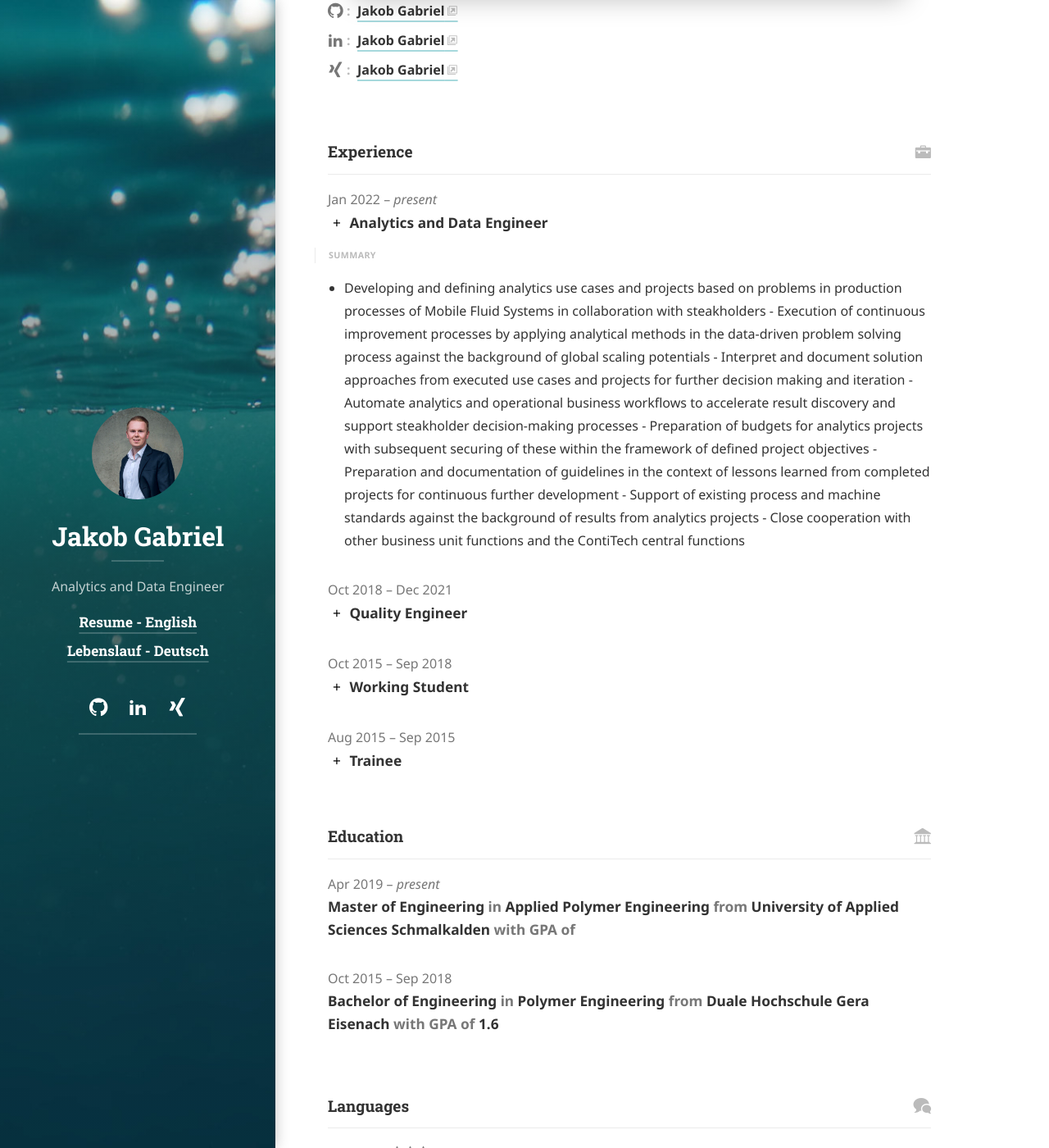
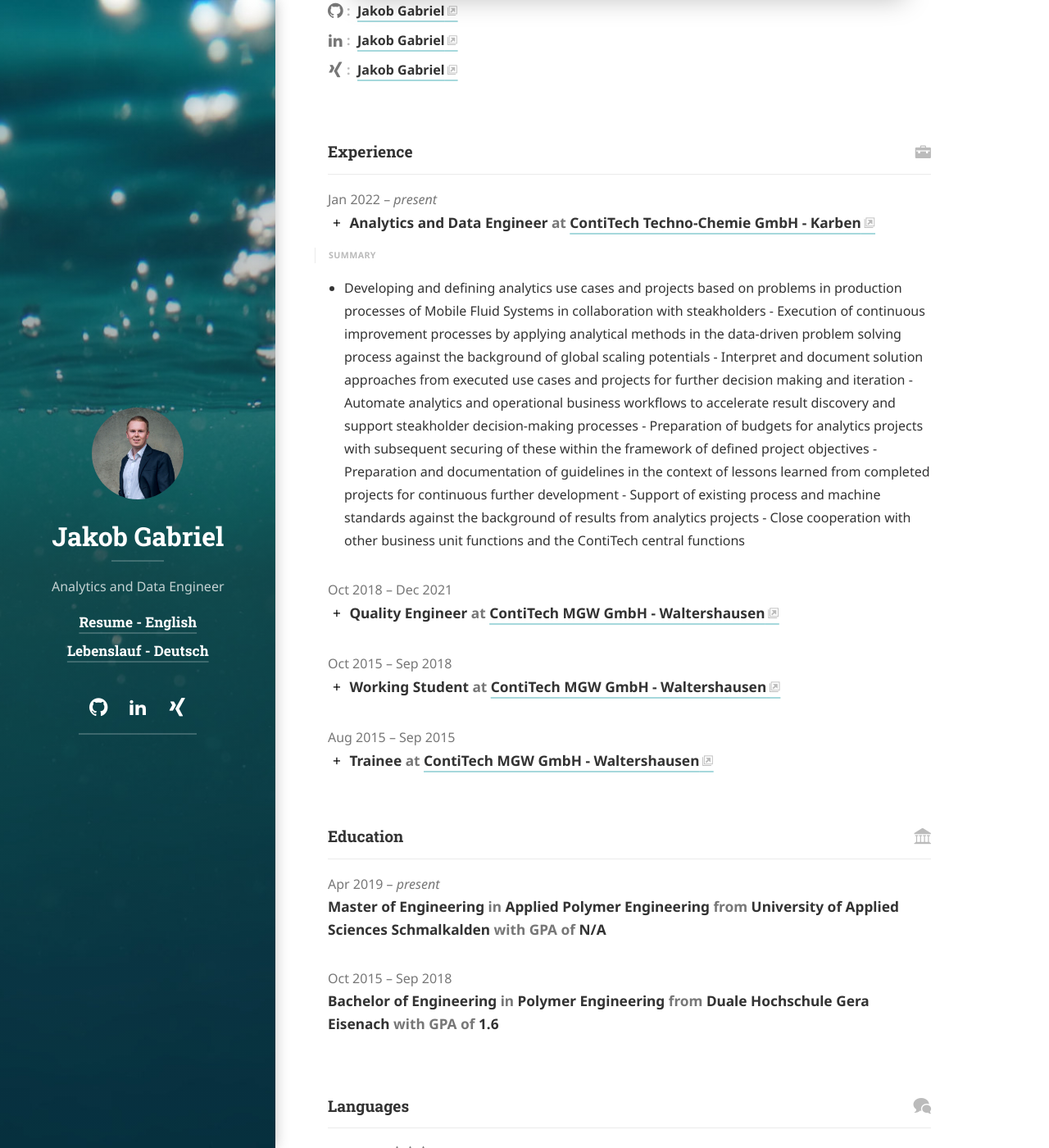
Before and after one commit to jakobgabriel/blog-resume-jakob-gabriel, a Jekyll site: the page built from resume-english.md, in a window 1280 px wide and 1400 px high, scrolled down 434 px. Shown: the whole window at 82% size. Built offline with Jekyll 4.4.1, drawn with Linux system fonts in a browser that asks for light colours; cached includes are drawn as plain includes; nearby versions of some CDN libraries; some web fonts are replaced; library files that are not in the unit come from our copies.

Commit message:
minor changes - formatting

```diff
--- a/_includes/pro/resume/work.html
+++ b/_includes/pro/resume/work.html
@@ -20,11 +20,12 @@
         {% endif %}
         <h3 class="h4 faded">
           <button style="border: none; background-color: white;" @click="open=!open" x-text="open?'-':'+'"></button>
-          <meta property="name" content="{{ work.company }}" />
-          <!-- {% capture position %}<span class="bc">{{ work.position }}</span>{% endcapture %} -->
-          <!-- {% capture company_class %}{% if work.endDate.size > 0 %}{% else %}org p-org h-card{% endif %}{% endcapture %}
-        {% capture company %}{% include components/link.html title=work.company href=work.website class=company_class span_class="bc" property="sameAs" %}{% endcapture %} -->
-          <span class="bc">{{work.position}}</span>
+          <meta property="name" content="{{ work.company }}"/>
+          {% capture position %}<span class="bc">{{ work.position }}</span>{% endcapture %}
+          {% capture company_class %}{% if work.endDate.size > 0 %}{% else %}org p-org h-card{% endif %}{% endcapture %}
+          {% capture company %}{% include components/link.html title=work.company href=work.website class=company_class
+          span_class="bc" property="sameAs" %}{% endcapture %}
+          {{ position }} at {{company}}
         </h3>
       </header>
 
--- a/resume-english.md
+++ b/resume-english.md
@@ -166,6 +166,7 @@
       studyType: 'Master of Engineering'
       startDate: '2019-04-01'
       endDate: ''
+      gpa: 'N/A'
     - institution: 'Duale Hochschule Gera Eisenach'
       area: 'Polymer Engineering'
       studyType: 'Bachelor of Engineering'
```
